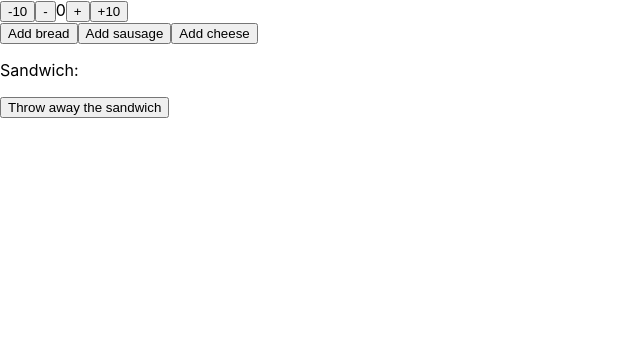
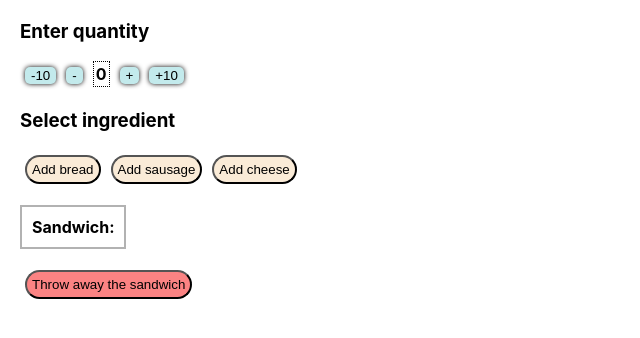
Before and after one commit to weizen-w/cra_redux, a React (Create React App) app: page / in a window 1280 px wide. Shown: the top 338 px of the page, without its empty margins (0-640 px from the left). Built offline with nearby package versions, Linux system fonts and the light colour scheme.

Commit message:
feat: add styles

```diff
--- /dev/null
+++ b/src/features/counter/Counter.module.css
@@ -0,0 +1,20 @@
+.boxStyle {
+  width: 400px;
+  margin: 20px;
+}
+
+.btnStyle {
+  margin: 5px;
+  background-color: rgb(195, 234, 236);
+  border: none;
+  border-radius: 5px;
+  box-shadow: 0 0 5px;
+}
+
+.numberStyle {
+  margin: 5px;
+  padding: 2px;
+  border: 1px dotted;
+  font-size: 16px;
+  font-weight: bold;
+}
--- a/src/features/counter/Counter.tsx
+++ b/src/features/counter/Counter.tsx
@@ -1,6 +1,7 @@
 import React from 'react';
 import { useDispatch, useSelector } from 'react-redux';
 import { RootState } from '../../store';
+import styles from './Counter.module.css';
 
 export default function Counter(): JSX.Element {
   const dispatch = useDispatch();
@@ -18,12 +19,13 @@ export default function Counter(): JSX.Element {
   }
   const counter = useSelector((state: RootState) => state.counter.value);
   return (
-    <div>
-      <button type="button" onClick={handleMinusTen}>-10</button>
-      <button type="button" onClick={handleMinus}>-</button>
-      {counter}
-      <button type="button" onClick={handlePlus}>+</button>
-      <button type="button" onClick={handlePlusTen}>+10</button>
+    <div className={styles.boxStyle}>
+      <h3>Enter quantity</h3>
+      <button className={styles.btnStyle} type="button" onClick={handleMinusTen}>-10</button>
+      <button className={styles.btnStyle} type="button" onClick={handleMinus}>-</button>
+      <span className={styles.numberStyle}>{counter}</span>
+      <button className={styles.btnStyle} type="button" onClick={handlePlus}>+</button>
+      <button className={styles.btnStyle} type="button" onClick={handlePlusTen}>+10</button>
     </div>
   );
 }
--- /dev/null
+++ b/src/features/sandwich/Sandwich.module.css
@@ -0,0 +1,25 @@
+.boxStyle {
+  width: 400px;
+  margin: 20px;
+}
+
+.btnStyle {
+  padding: 5px;
+  margin: 5px;
+  background-color: antiquewhite;
+  border-radius: 20px;
+}
+
+.btnDeletStyle {
+  padding: 5px;
+  margin: 5px;
+  background-color: rgb(251, 131, 131);
+  border-radius: 20px;
+}
+
+.textStyle {
+  padding: 10px;
+  width: max-content;
+  border: 2px solid rgb(178, 178, 178);
+  font-weight: bold;
+}
--- a/src/features/sandwich/Sandwich.tsx
+++ b/src/features/sandwich/Sandwich.tsx
@@ -1,6 +1,7 @@
 import React from 'react';
 import { useDispatch, useSelector } from 'react-redux';
 import { RootState } from '../../store';
+import styles from './Sandwich.module.css';
 
 export default function Sandwich(): JSX.Element {
   const dispatch = useDispatch();
@@ -19,12 +20,13 @@ export default function Sandwich(): JSX.Element {
     dispatch({ type: 'sandwich/delete' });
   }
   return (
-    <div>
-      <button type="button" onClick={handleBread}>Add bread</button>
-      <button type="button" onClick={handleSausage}>Add sausage</button>
-      <button type="button" onClick={handleCheese}>Add cheese</button>
-      <p>{sandwich}</p>
-      <button type="button" onClick={removeSandwich}>Throw away the sandwich</button>
+    <div className={styles.boxStyle}>
+      <h3>Select ingredient</h3>
+      <button className={styles.btnStyle} type="button" onClick={handleBread}>Add bread</button>
+      <button className={styles.btnStyle} type="button" onClick={handleSausage}>Add sausage</button>
+      <button className={styles.btnStyle} type="button" onClick={handleCheese}>Add cheese</button>
+      <p className={styles.textStyle}>{sandwich}</p>
+      <button className={styles.btnDeletStyle} type="button" onClick={removeSandwich}>Throw away the sandwich</button>
     </div>
   );
 }
```
